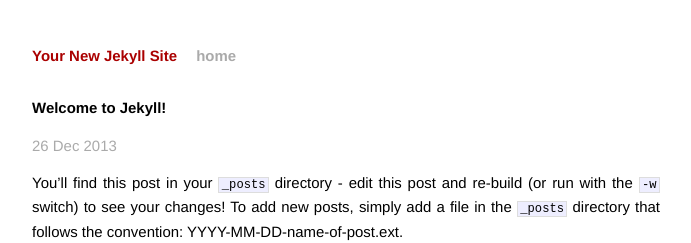
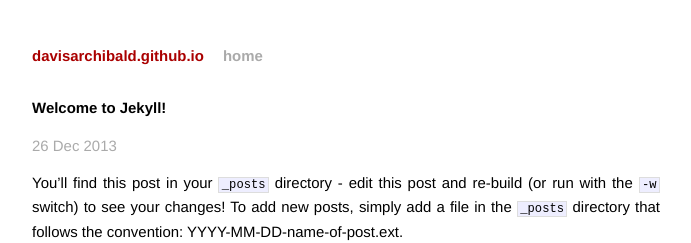
Before and after one commit to davisarchibald/davisarchibald.github.io, a Jekyll site: the page built from _posts/2013-12-26-welcome-to-jekyll.markdown, in a window 1280 px wide. Shown: the top 243 px of the page, without its empty margins (294-985 px from the left). Built offline with Jekyll 4.4.1, drawn with Linux system fonts in a browser that asks for light colours; Markdown is read by kramdown in place of the engine named in the settings.

Commit message:
update yaml

```diff
--- a/_config.yml
+++ b/_config.yml
@@ -1,3 +1,3 @@
-name: Your New Jekyll Site
+name: davisarchibald.github.io
 markdown: redcarpet
 pygments: true
```
